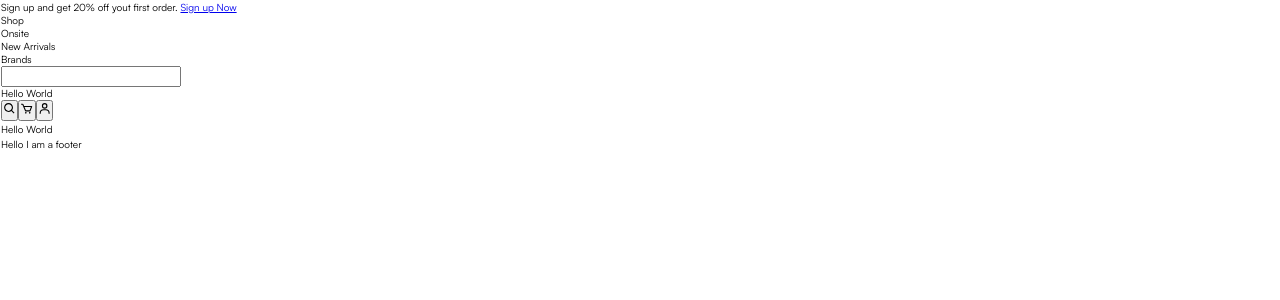
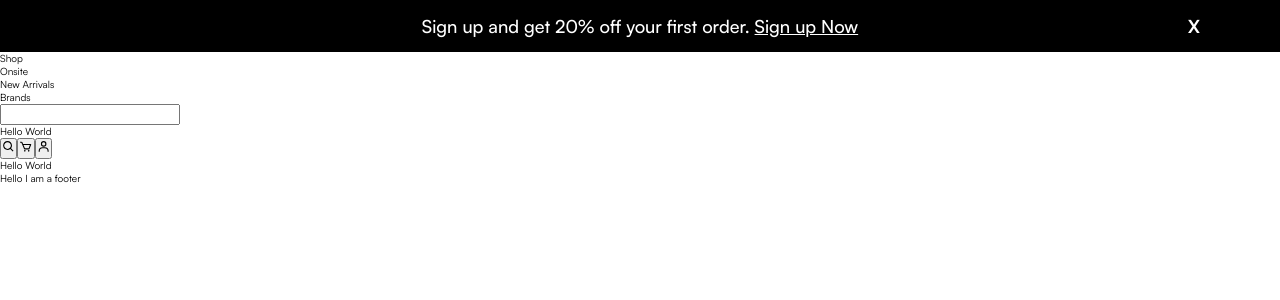
Before and after one commit to divineamunega/shop.co, a React (Vite) app: page / in a window 1280 px wide. Shown: the top 300 px of the page. Built offline with nearby package versions, Linux system fonts and the light colour scheme.

Commit message:
feat: Header Banner Desktop

```diff
--- a/src/pages/PageLayout.tsx
+++ b/src/pages/PageLayout.tsx
@@ -4,9 +4,7 @@ import Navbar from "../ui/Navbar";
 import HeaderBanner from "../ui/HeaderBanner";
 
 const StyledPageLayout = styled.div`
-	& > * {
-		padding: 1px;
-	}
+	height: fit-content;
 `;
 
 type PageLayoutPropType = {
--- a/src/ui/HeaderBanner.tsx
+++ b/src/ui/HeaderBanner.tsx
@@ -1,13 +1,44 @@
 import { Link } from "react-router-dom";
 import styled from "styled-components";
 
-const StyledHeaderBanner = styled.div``;
+const StyledHeaderBanner = styled.div`
+	width: 100%;
+	background-color: black;
+	color: white;
+	height: fit-content;
+	font-size: 1.8rem;
+	padding: 1.4rem 0rem;
+	display: flex;
+	align-items: center;
+	justify-content: center;
+	font-weight: 500;
+	position: relative;
+	top: 0;
+	& a {
+		color: white;
+	}
+
+	& button {
+		position: absolute;
+		right: 8rem;
+		background-color: rgba(0, 0, 0, 0);
+		color: white;
+		font-size: 1.8rem;
+		font-weight: 700;
+		border: none;
+	}
+`;
 
 const HeaderBanner = () => {
 	return (
 		<StyledHeaderBanner>
-			Sign up and get 20% off yout first order.{" "}
-			<Link to="sign-up">Sign up Now</Link>
+			<span>
+				Sign up and get 20% off your first order.{" "}
+				<Link to="sign-up">Sign up Now</Link>
+			</span>
+			<button>
+				<span>X</span>
+			</button>
 		</StyledHeaderBanner>
 	);
 };
```
